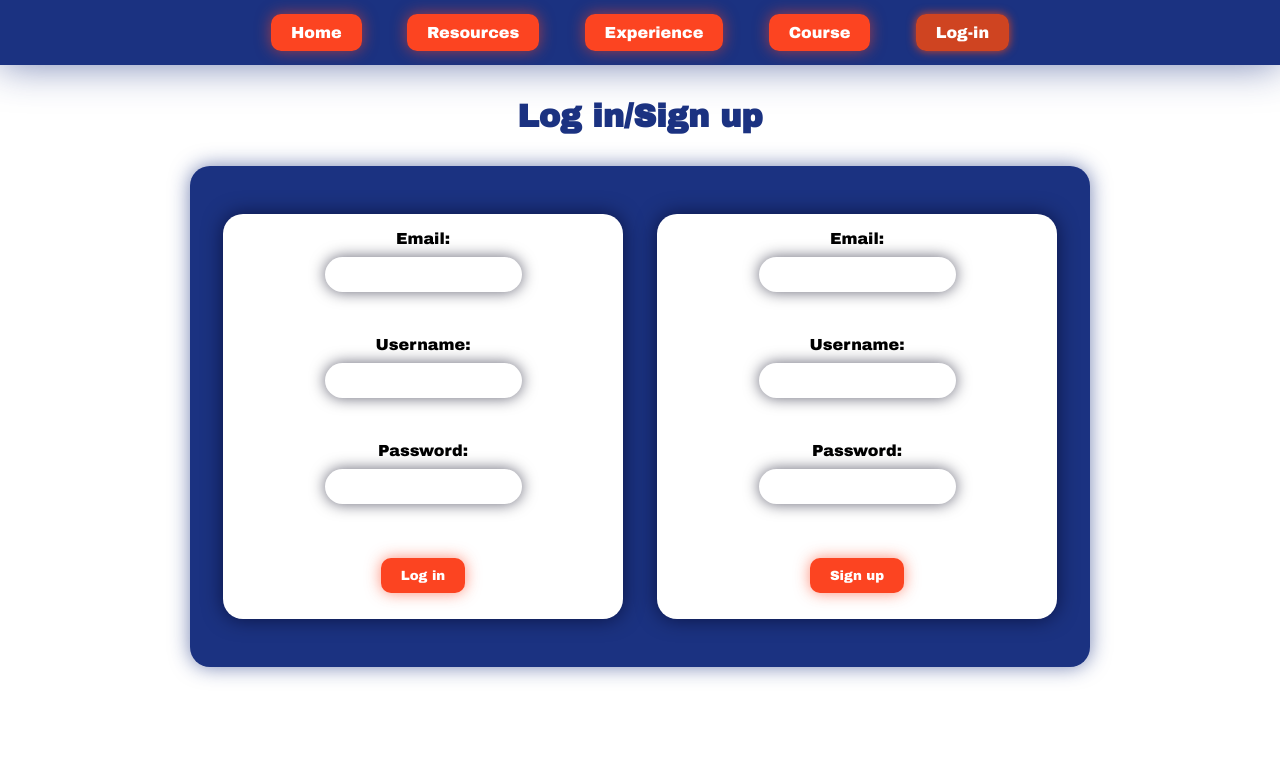
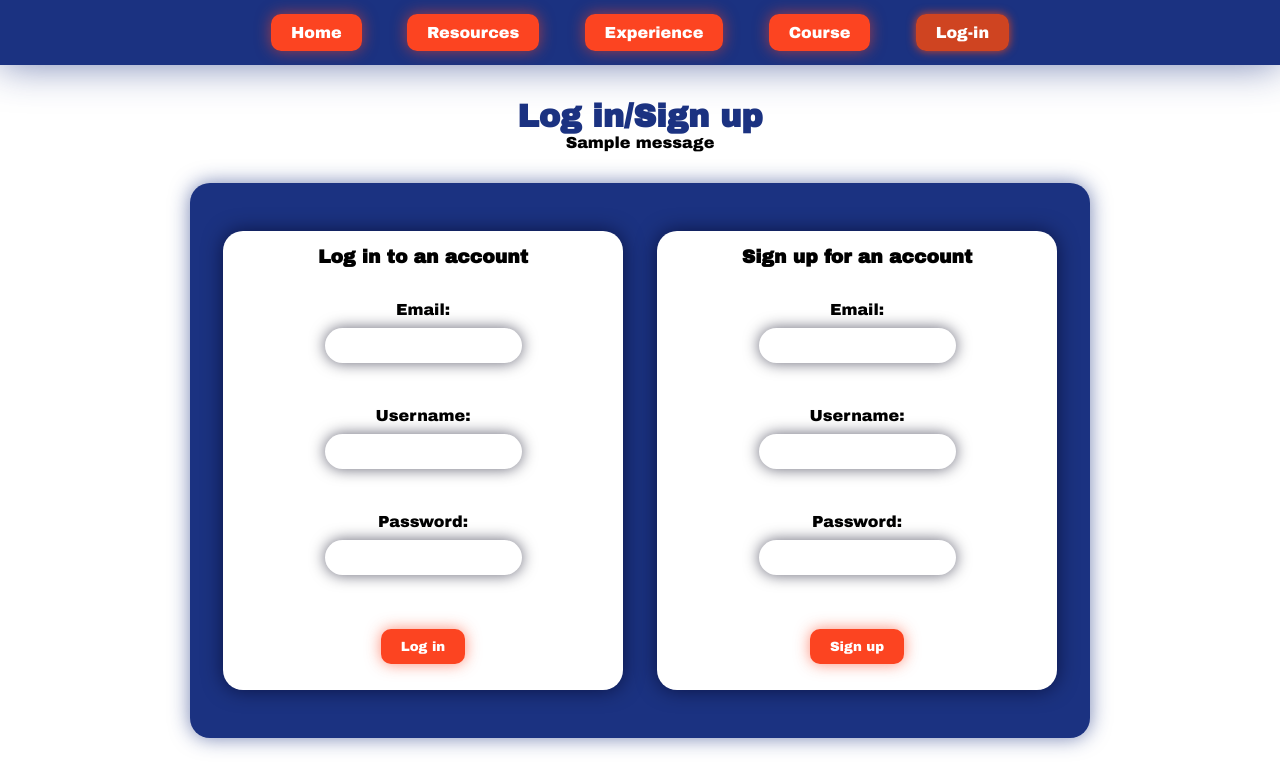
Before and after one commit to theHappyMonke/E-learning-resource, a Flask app: page /login in a window 1280 px wide. Shown: the top 778 px of the page. Run offline with Flask 3, Linux system fonts and the light colour scheme; tables that the repository leaves empty hold one stand-in row (values such as "Sample post"); one stand-in notice (Sample message) is shown.

```diff
--- a/main.py
+++ b/main.py
@@ -1,17 +1,36 @@
+# Description: This is the main file for the website. It contains the code for the website and the database.
+# It uses flask to control launching the different pages and sqlite3 to control the database.
+
+
+# The following libraries are imported to allow the website to run.
 from flask import Flask, render_template, request, flash
 import sqlite3
 
+
+####Database content####
+
+# The connection to the database is created here.
+# The 'check_same_thread' is set to false to allow multiple threads to access the database.
 connection = sqlite3.connect('database.db', check_same_thread=False)
 
 cursor = connection.cursor()
 cursor.execute("CREATE TABLE IF NOT EXISTS users (id INTEGER PRIMARY KEY, email TEXT NOT NULL, username TEXT NOT NULL, password TEXT NOT NULL)")
 cursor.close()
 
+
+####Flask content####
+
+# The Flask app is created here. The name of the app is the name of the file.
 app = Flask(__name__)
+app.config['SECRET_KEY'] = 'this_is_a_very_secret_key'
 
+# App route controls what appears in the url for the different pages.
 @app.route('/')
 @app.route('/home')
 def home():
+    # The 'render_template' syntax is used to render templates in the templates folder.
+    # The reason it uses return is because this is a function and it needs to return an item.
+    # Note that the html if file is not in the templates folder, it will not be shown.
     return render_template('home.html')
 
 @app.route('/course')
@@ -32,34 +51,51 @@ def signin():
 
 @app.route('/login', methods=['POST', 'GET'])
 def login():
+    # This is how the login system works. First it checks if the form has been answered by checking if the method is a post.
+    # If not a post, the page loads as normal. It is important that this is done otherwise the page will always return an error.
+    # All errors are handled using the try and except block which prevents the program from crashing.
     if request.method == 'POST':
+        # If the form is a post, it will asign the input values to variables.
+        form_id = request.form['form_id']
         email = request.form['email']
         username = request.form['username']
         password = request.form['password']
 
-        if value == "signin":
+        # To differentiate the functions, the program checks the variable form_id to see if it is a signup or login form.
+        # If it is a signup form, it will insert the email, username and password into the database.
+        if  form_id == "signup":
+            # All errors are handled using the try and except block which prevents the program from crashing.
             try:
                 cursor = connection.cursor()
                 cursor.execute(f"INSERT INTO users VALUES (NULL, '{email}', '{username}', '{password}')")
                 connection.commit()
                 cursor.close()
             except sqlite3.Error as error:
+                flash('Database error')
                 return render_template('login.html')
             finally:
-                render_template('login.html')
-        else:
+                flash('Signup successful')
+                return render_template('login.html')
+        # If it is a login form, it will check the database to see if the email exists.
+        elif form_id == "login":
             try:
+                # If the email exists, it will check the password and the username if they match and if they don't return an error.
                 cursor = connection.cursor()
                 cursor.execute(f"SELECT * FROM users WHERE email={email}")
-                output = cursor.fetchone()
-                print(output)
+                cursor.fetchone()
                 cursor.close()
             except sqlite3.Error as error:
+                flash('Database error')
                 return render_template('login.html')
             finally:
+                flash('Login successful')
                 return render_template('login.html')
+        else:
+            flash('Function error')
+            return render_template('login.html')
     else:
         return render_template('login.html')
 
+# This is the main function that runs the website.
 if __name__ == '__main__':
     app.run(debug=True)
--- /dev/null
+++ b/qry.sql
@@ -0,0 +1 @@
+DROP TABLE users
--- a/static/css/styles.css
+++ b/static/css/styles.css
@@ -1,15 +1,38 @@
-/*General content (effects everything)*/
+/* General content*/
+/*
+    General content is used to apply styles to all elements regardless of class or id.
+    It is useful for setting up the base styles for the website such as the colours of text or fonts.
+*/
+
+/*
+    Font-face is used to import a font from the server.
+    It is useful for using custom fonts.
+    The font-family is used to reference the font in the CSS.
+    The src is used to reference the location of the font file.
+*/
 
 @font-face {
     font-family: 'Base-font';
     src: url('/static/fonts/ArchivoBlack-Regular.ttf');
 }
 
+/*
+    This snippet * removes the default margin and padding from the body element.
+*/
 * {
     margin: 0;
     padding: 0;
     box-sizing: border-box;
 }
+
+/*
+    The body element is used to apply styles to the entire page.
+    The color is used to set the text colour.
+    The font-family is used to set the font of the text.
+    The font-weight is used to set the thickness of the text.
+    The font-style is used to set the style of the text.
+    The text-align is used to set the alignment of the text.
+*/
 
 body {
     color: #000;
@@ -19,15 +42,24 @@ body {
     text-align: center;
 }
 
+
+/*
+    This effects the forms for the sign up and login pages.
+    It makes sure that they are all formated in the same manner
+*/
 form {
     display: flex;
     flex-direction: column;
     align-items: center;
 }
 
-/*End of general*/
+/* End of general */
 
-/*Class assignment*/
+/* Class assignment */
+/*
+    Classes are used to apply styles to multiple elements.
+    This is useful so that there is not reduntant code and it saves development time.
+*/
 
 button.form {
     color: #fff;
@@ -96,9 +128,13 @@ a.interactive:hover {
     border-radius: 20px;
 }
 
-/*End of class assignment*/
+/* End of class assignment */
 
-/*Id assignments*/
+/* Id assignments */
+/*
+    Id's are like classes except they may only be used once per document.
+    They are useful for specifically interacting with one important item
+*/
 
 #page-title {
     color: #1b3281;
@@ -138,11 +174,11 @@ a.interactive:hover {
     right: 3em;
     padding: 2em;
     padding-left: 20px;
-    max-width: 300px;
+    max-width: 30em;
     margin: 2em auto;
     background-color: #1b3281;
     box-shadow: 0 0 20px #1b32819b;
     border-radius: 20px;
 }
 
-/*end of id assignment*/
+/* End of id assignment */
--- a/templates/base.html
+++ b/templates/base.html
@@ -1,13 +1,24 @@
 <!DOCTYPE html>
 <html lang="en">
+    <!--
+        This is the start of base html. It holds the basic structure and function that is on most pages.
+    -->
     <head>
         <title>E-learning resource</title>
         <link rel="stylesheet" href="/static/css/styles.css">
         <link rel="icon" href="/static/images/favicon.ico">
+        <script src="/static/js/scripts.js"></script>
     </head>
 
     <body>
         <div id="navbar">
+            <!--
+                This is the navigation bar. It is used to navigate between the different pages of the website.
+                There is '(% if active=='home' %)class="active"(% endif %)'' in the a tags.
+                (brackets are used instead of curly brackets to avoid confusion with the jinja2 syntax)
+                This is an if statement that checks if a variable called 'active' is equal to a certain string.
+                This is used to change the appearance of the navigation bar depending on the page that is being displayed.
+            -->
             <a href="{{ url_for('home') }}" {% if active=='home' %}class="active"{% endif %}>Home</a>
             <a href="{{ url_for('resources') }}" {% if active=='resources' %}class="active"{% endif %}>Resources</a>
             <a href="{{ url_for('experience') }}" {% if active=='experience' %}class="active"{% endif %}>Experience</a>
@@ -17,4 +28,9 @@
         <br>
         <br>
         {% block content %}{% endblock %}
+        <!--
+            This is the end of the content block.
+        -->
     </body>
+
+</html>
--- a/templates/experience.html
+++ b/templates/experience.html
@@ -3,6 +3,8 @@
 {% set active='experience' %}
 
 {% block content %}
-    <div class="content"></div>
+    <div class="content">
+        <p>This page will have content from the past students and their view on the the course and what they used to help themselves.</p>
+    </div>
 
 {% endblock %}
--- a/templates/login.html
+++ b/templates/login.html
@@ -4,9 +4,35 @@
 
 {% block content %}
     <h1 id="page-title">Log in/Sign up</h1>
+
+    <!--
+        This is a block of code that is used to display flash messages to the user.
+    -->
+    {% with messages = get_flashed_messages() %}
+        {% if messages %}
+            {% for message in messages %}
+            <p>{{ message }}</p>
+            {% endfor %}
+        {% endif %}
+    {% endwith %}
+
+    <!--
+        This is the login container. It is used to hold the login form and the sign up form.
+        It also helps them be shaped in an orderly fashion.
+    -->
     <div class="login-container">
         <div class="login-content">
+            <!--
+            This is a form, which is used so you may log-in to the system. As you can see, there are two seperate forms on this file
+            with one being used for loggin in and signing up. Notice how they have an id each and a hidden input with the name 'form_id'.
+            This is used to identify each form within flask so they me run seperately depending on which one is used.
+            To understand more about this you should look at the python code where the function is login.
+            -->
+            <h3>Log in to an account</h3>
+            <br>
+            <br>
             <form action="{{ url_for('login')}}" method="post" id="login" autocomplete = "off">
+                <input type="hidden" name="form_id" value="login">
                 <label for="email">Email:</label>
                 <input type="text" id="email" name="email" required class="form">
                 <br>
@@ -19,12 +45,16 @@
                 <input type="password" id="password" name="password" required class="form">
                 <br>
                 <br>
-                <button type="submit" value="login" class="form">Log in</button>
+                <button type="submit" class="form">Log in</button>
             </form>
         </div>
 
         <div class="login-content">
+            <h3>Sign up for an account</h3>
+            <br>
+            <br>
             <form action="{{ url_for('login')}}" method="post" id="signup" autocomplete = "off">
+                <input type="hidden" name="form_id" value="signup">
                 <label for="email">Email:</label>
                 <input type="text" id="email" name="email" required class="form">
                 <br>
@@ -37,7 +67,7 @@
                 <input type="password" id="password" name="password" required class="form">
                 <br>
                 <br>
-                <button type="submit" value="signup" class="form">Sign up</button>
+                <button type="submit" class="form">Sign up</button>
             </form>
         </div>
     </div>
```
Also changed, not shown: templates/resources.html (+9 -0 lines), database.db, static/js/scripts.js (added).
